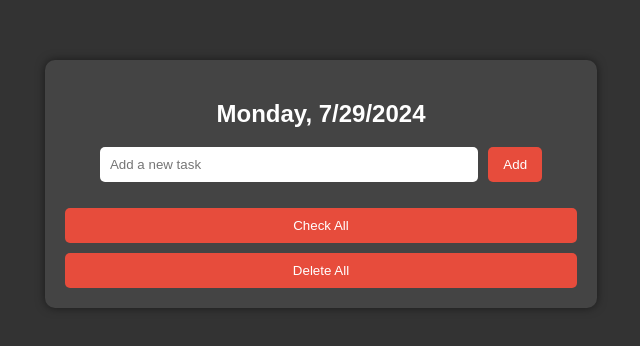
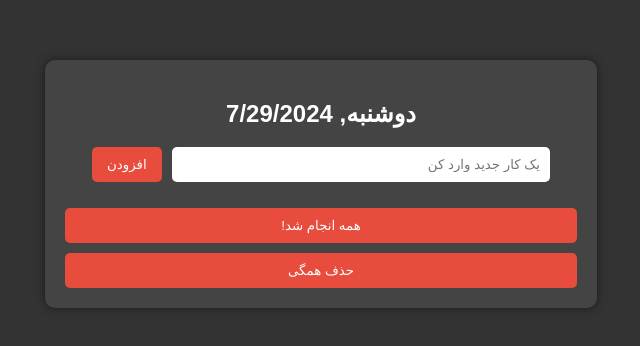
Before and after one commit to Emoji-DarkEYE/PlanCheck, a plain HTML site: page v3/PlanCheck.html in a window 1280 px wide. Shown: the part 216-562 px from the top of the page, without its empty margins (319-959 px from the left). Drawn offline with nearby package versions, Linux system fonts and the light colour scheme.

Commit message:
Add Persian to project

```diff
--- a/v3/PlanCheck.html
+++ b/v3/PlanCheck.html
@@ -1,5 +1,6 @@
 <!DOCTYPE html>
-<html lang="en">
+<html lang="fa" dir="rtl">
+
 <head>
     <meta charset="UTF-8">
     <meta name="viewport" content="width=device-width, initial-scale=1.0">
@@ -7,7 +8,9 @@
     <link rel="stylesheet" href="https://cdnjs.cloudflare.com/ajax/libs/font-awesome/5.15.3/css/all.min.css">
     <style>
         body {
-            font-family: Arial, sans-serif;
+            font-family: 'Sahel', sans-serif;
+            direction: rtl;
+            text-align: right;
             background-color: #333;
             color: #fff;
             margin: 0;
@@ -44,7 +47,7 @@
             color: #fff;
             cursor: pointer;
             border-radius: 5px;
-            margin-left: 10px;
+            margin-right: 10px;
         }
         ul {
             list-style: none;
@@ -105,12 +108,12 @@
     <div class="todo-container">
         <h2></h2>
         <form id="todo-form">
-            <input type="text" id="todo-input" placeholder="Add a new task">
-            <button type="submit">Add</button>
+            <input type="text" id="todo-input" placeholder="یک کار جدید وارد کن">
+            <button type="submit">افزودن</button>
         </form>
         <ul id="todo-list"></ul>
-        <button id="check-all">Check All</button>
-        <button id="delete-all">Delete All</button>
+        <button id="check-all">همه انجام شد!</button>
+        <button id="delete-all">حذف همگی</button>
     </div>
 
     <script>
@@ -122,7 +125,7 @@
             const deleteAllButton = document.getElementById('delete-all');
             const title = document.querySelector('.todo-container h2');
 
-            const daysOfWeek = ['Sunday', 'Monday', 'Tuesday', 'Wednesday', 'Thursday', 'Friday', 'Saturday'];
+            const daysOfWeek = ['یکشنبه', 'دوشنبه', 'سه شنبه', 'چهارشنبه', 'پنجشنبه', 'جمعه', 'شنبه'];
             const today = new Date();
             const dayName = daysOfWeek[today.getDay()];
             const date = today.toLocaleDateString();
```
